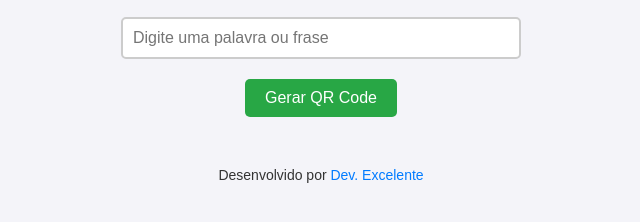
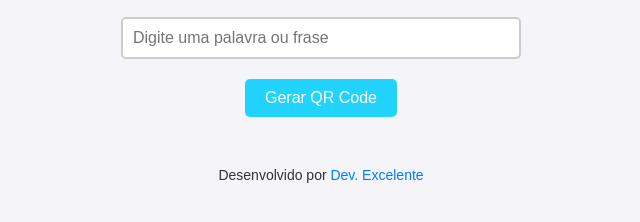
Before and after one commit to Maike-Simoncini/qr-code-generator, a plain HTML site: page index.html in a window 1280 px wide. Shown: the part 332-554 px from the top of the page, without its empty margins (319-959 px from the left). Drawn offline with Linux system fonts and the light colour scheme.

Commit message:
Update styles.css

```diff
--- a/styles.css
+++ b/styles.css
@@ -36,7 +36,7 @@ button {
     padding: 10px 20px;
     font-size: 16px;
     color: #fff;
-    background-color: #28a745;
+    background-color: #22D4FD;
     border: none;
     border-radius: 5px;
     cursor: pointer;
```
